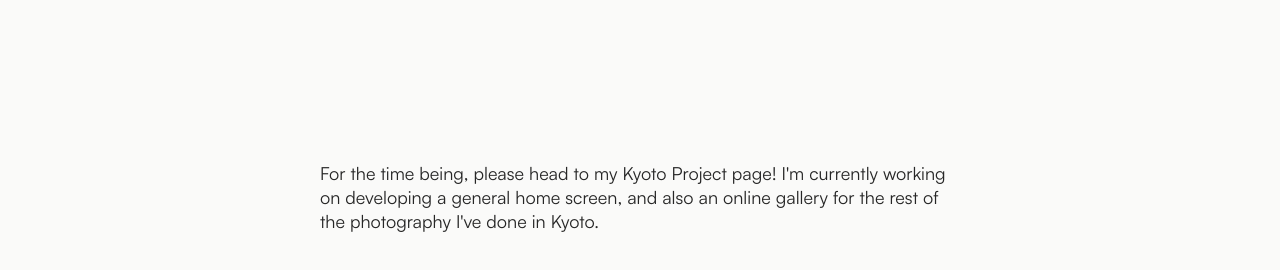
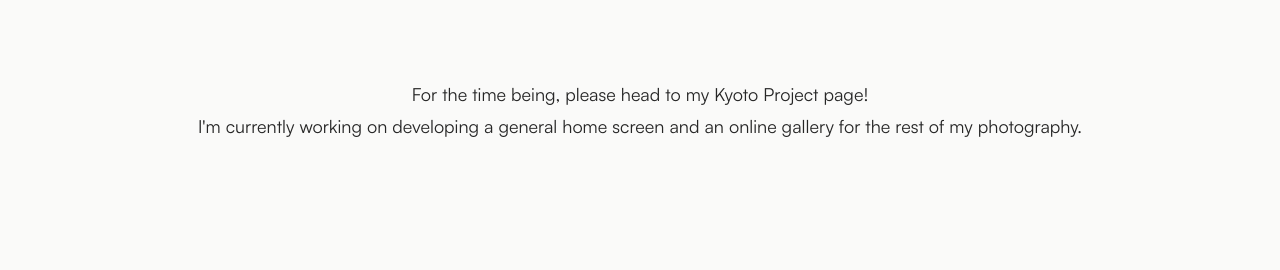
Before and after one commit to douglaspjg/photo-website, a plain HTML site: page index.html in a window 1280 px wide. Shown: the part 118-388 px from the top of the page. Drawn offline with Linux system fonts and the light colour scheme.

Commit message:
cleaned up temp message

```diff
--- a/index.html
+++ b/index.html
@@ -73,12 +73,13 @@
       </div>
     </header>
     <main>
-      <div class= "temp-message">
+      <a class= "temp-message" href="kyoto-home.html">
         For the time being, please head to my Kyoto Project page!
-        I'm currently working on developing a general home screen, and also an
-        online gallery for the rest of the photography I've done
-        in Kyoto.
-      </div>
+      </a>
+      <a class= "temp-message two" href="kyoto-home.html">
+        I'm currently working on developing a general home screen and an
+        online gallery for the rest of my photography.
+      </a>
       <!-- <p>
         Basically, do something like the LinkedIn about section, but perhaps
         elaborated and fleshed out a little bit more.
--- a/main.css
+++ b/main.css
@@ -150,8 +150,14 @@ ul.socials-buttons li a i:hover,
     display: flex;
     align-items: center;
     justify-content: center;
-    height: 50vh;
-    width: 50vw;
-    transform: translateX(50%);
     font-size: 18px;
+    margin-top: 200px;
 }
+
+.two {
+    margin-top: 8px;
+}
+
+a.temp-message:hover {
+    color: #B6D89B;
+}
```
